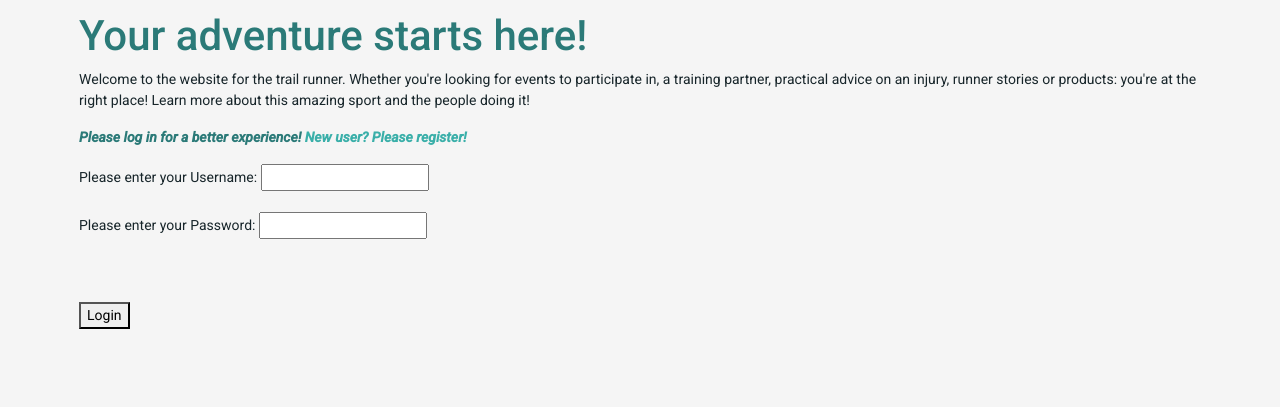
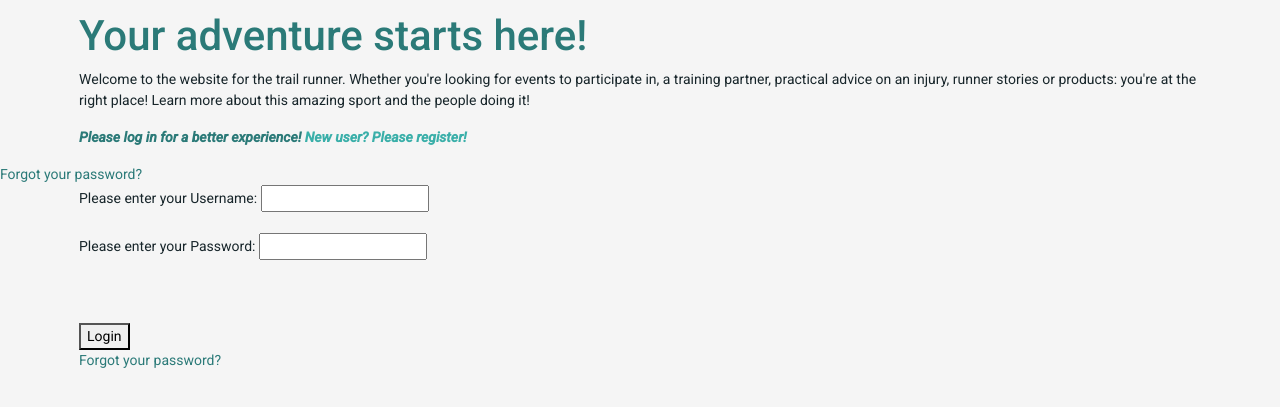
Before and after one commit to RikDuijm/trail-running, a Django app: page /accounts/login/ in a window 1280 px wide. Shown: the part 313-720 px from the top of the page. Run offline with Django 3.2, Linux system fonts and the light colour scheme; some libraries are stand-ins or nearby versions.

Commit message:
created password reset

```diff
--- a/accounts/templates/login.html
+++ b/accounts/templates/login.html
@@ -1,13 +1,14 @@
 {% extends "base.html" %}
 {% load bootstrap_tags %}
 {% block content %}
-
+<a href="{% url 'password_reset' %}">Forgot your password?</a>
     <section class="row inner-content">
         <div class="col-12">
             <form method="POST">
                 {% csrf_token %} {{ login_form.as_p }}<br><br>
                 <button type="submit">Login</button>
             </form>
+            <a href="{% url 'password_reset' %}">Forgot your password?</a>
         </div>
     </section>
 
--- a/accounts/urls.py
+++ b/accounts/urls.py
@@ -1,9 +1,12 @@
 from django.conf.urls import url, include
-from accounts.views import logout, login, registration, user_profile
+from accounts.views import logout, login, registration, user_profile, password_reset
+from accounts import urls_reset
+
 
 urlpatterns = [
 url(r'^logout/$', logout, name="logout"),
 url(r'^login/$', login, name="login"),
 url(r'^register/$', registration, name="registration"),
 url(r'^profile/$', user_profile, name="profile"),
+url(r'^password-reset/', include(urls_reset)),
 ]
--- /dev/null
+++ b/accounts/urls_reset.py
@@ -0,0 +1,14 @@
+from django.conf.urls import url
+from django.core.urlresolvers import reverse_lazy
+from django.contrib.auth.views import password_reset, password_reset_done, password_reset_confirm, password_reset_complete
+
+urlpatterns = [
+    url('^$', password_reset, {'post_reset_redirect': reverse_lazy('password_reset_done')}, name='password_reset'), # Create a post reset redirect which redirects to the password reset done view.
+    url(r'^done/$', password_reset_done, name='password_reset_done'),
+    url(r'^(?P<uidb64>[0-9A-Za-z]+)-(?P<token>.+)/$', password_reset_confirm,
+        {'post_reset_redirect': reverse_lazy('password_reset_complete')}, name='password_reset_confirm'),
+        # create a uidb64 and that uid is going to be made up of numbers from 0 to 9 and then letters a capital A-Z and lowercase a-z.
+        # After that we're going to have our token and this will be the unique URL that would be given to any user that tries to reset their password
+        # and this is going to link them to the URL set a password reset confirm page and this is usually the URL that would be sent in an email.
+    url('^complete/$', password_reset_complete, name='password_reset_complete')
+]
--- a/accounts/views.py
+++ b/accounts/views.py
@@ -63,3 +63,7 @@ def user_profile(request):
     """The user's profile page"""
     user = User.objects.get(email=request.user.email)
     return render(request, 'profile.html', {"profile": user})
+
+def password_reset(request):
+    """Link to reset password page"""
+    return redirect(reverse('password-reset'))
--- a/django_trailrunning/settings.py
+++ b/django_trailrunning/settings.py
@@ -141,3 +141,5 @@ STATIC_URL = '/static/'
 STATICFILES_DIRS = (os.path.join(BASE_DIR, 'static'), )
 
 MESSAGE_STORAGE = "django.contrib.messages.storage.session.SessionStorage"
+
+EMAIL_BACKEND = "django.core.mail.backends.console.EmailBackend"
```
